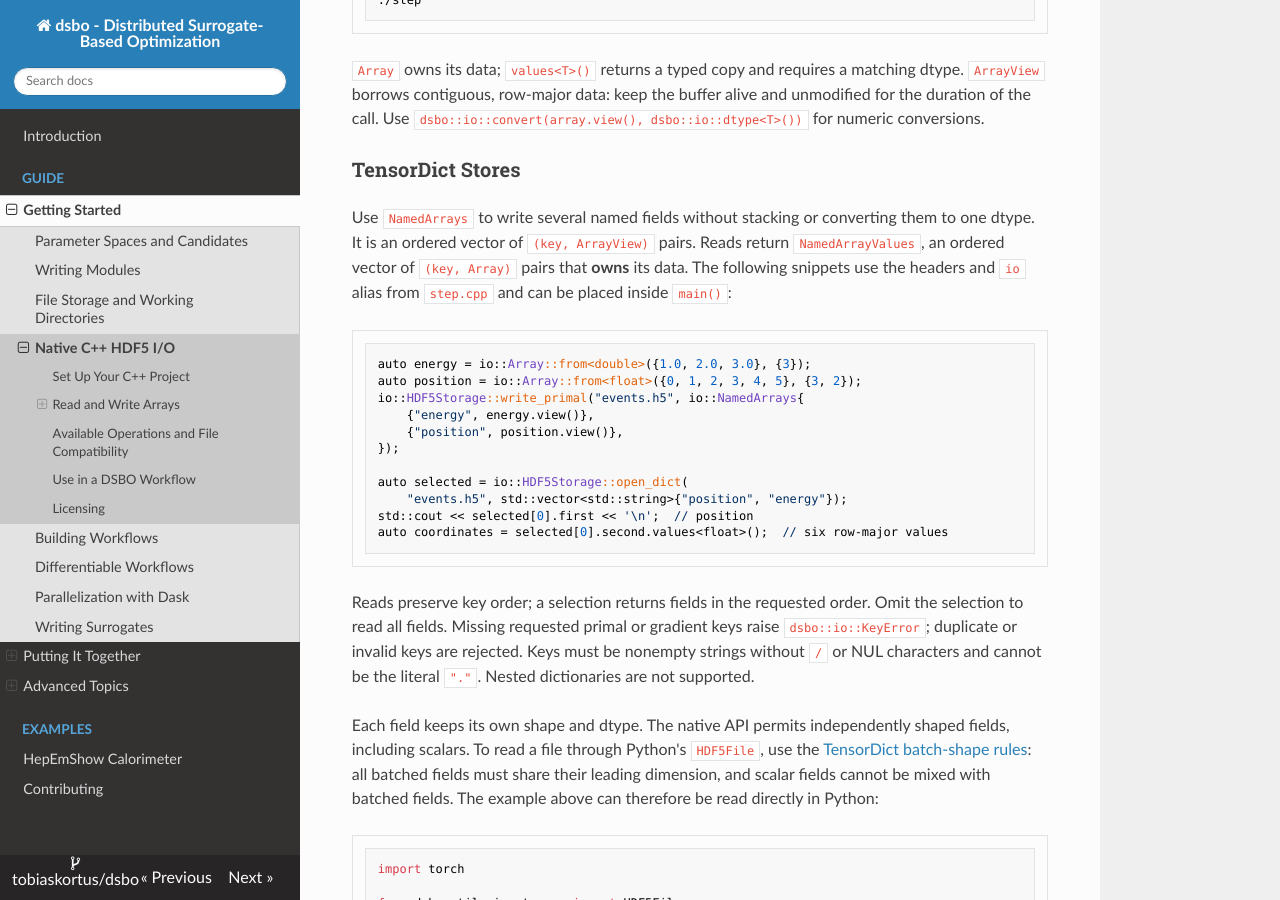
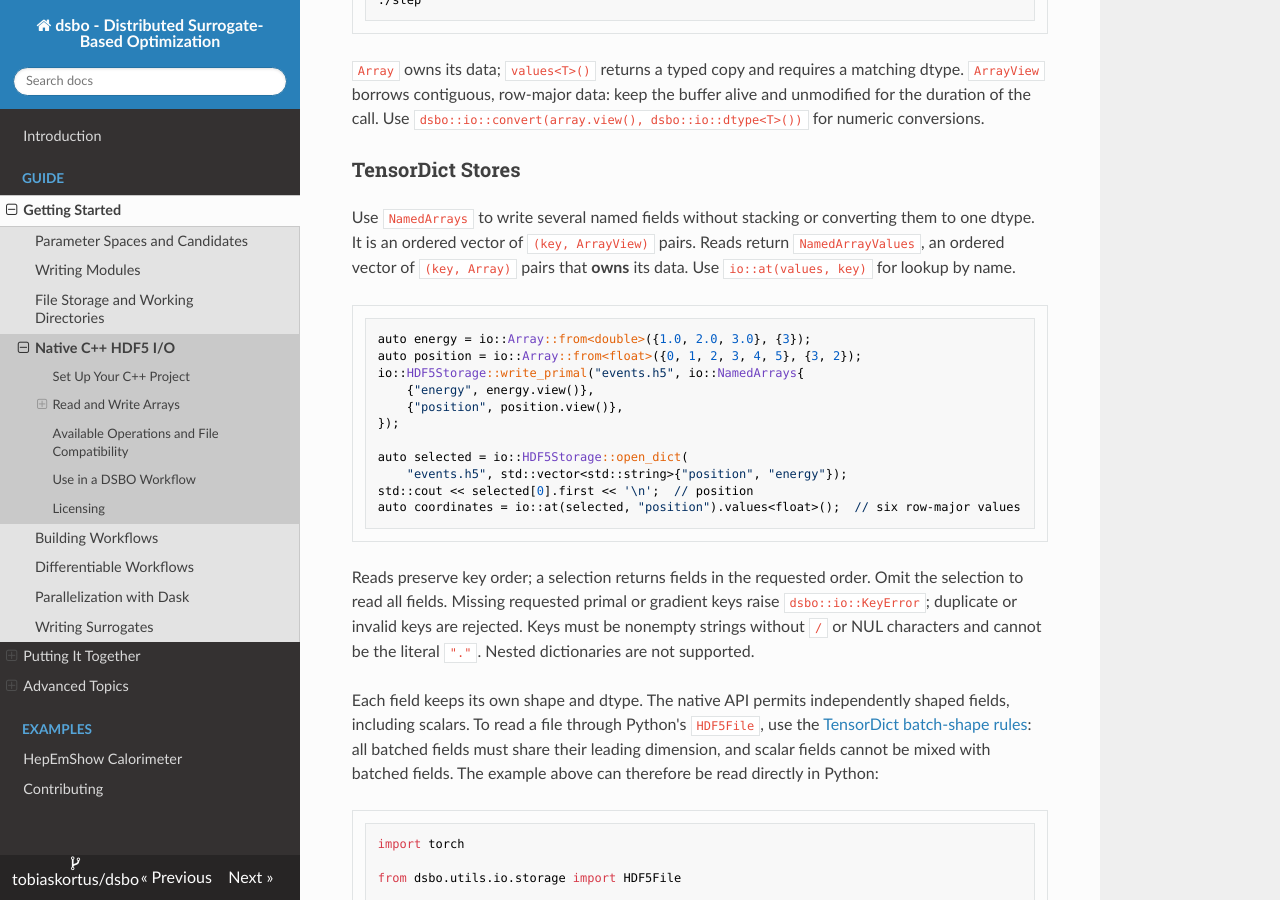
Before and after one commit to tobiaskortus/dsbo, an MkDocs documentation site: the page built from docs/guide/native_io.md, in a window 1280 px wide and 900 px high, scrolled down 1309 px. Built offline with MkDocs 1.6.1, drawn with Linux system fonts in a browser that asks for light colours; nearby versions of some CDN libraries.

Commit message:
Add keyed lookup for named HDF5 arrays

````diff
--- a/docs/guide/native_io.md
+++ b/docs/guide/native_io.md
@@ -69,9 +69,8 @@ unmodified for the duration of the call. Use
 
 Use `NamedArrays` to write several named fields without stacking or converting
 them to one dtype. It is an ordered vector of `(key, ArrayView)` pairs. Reads
-return `NamedArrayValues`, an ordered vector of `(key, Array)` pairs that **owns**
-its data. The following snippets use the headers and `io` alias from `step.cpp`
-and can be placed inside `main()`:
+return `NamedArrayValues`, an ordered vector of `(key, Array)` pairs that
+**owns** its data. Use `io::at(values, key)` for lookup by name.
 
 ```cpp
 auto energy = io::Array::from<double>({1.0, 2.0, 3.0}, {3});
@@ -84,7 +83,7 @@ io::HDF5Storage::write_primal("events.h5", io::NamedArrays{
 auto selected = io::HDF5Storage::open_dict(
     "events.h5", std::vector<std::string>{"position", "energy"});
 std::cout << selected[0].first << '\n';  // position
-auto coordinates = selected[0].second.values<float>();  // six row-major values
+auto coordinates = io::at(selected, "position").values<float>();  // six row-major values
 ```
 
 Reads preserve key order; a selection returns fields in the requested order.
````
Also changed, not shown: 2 other files.
